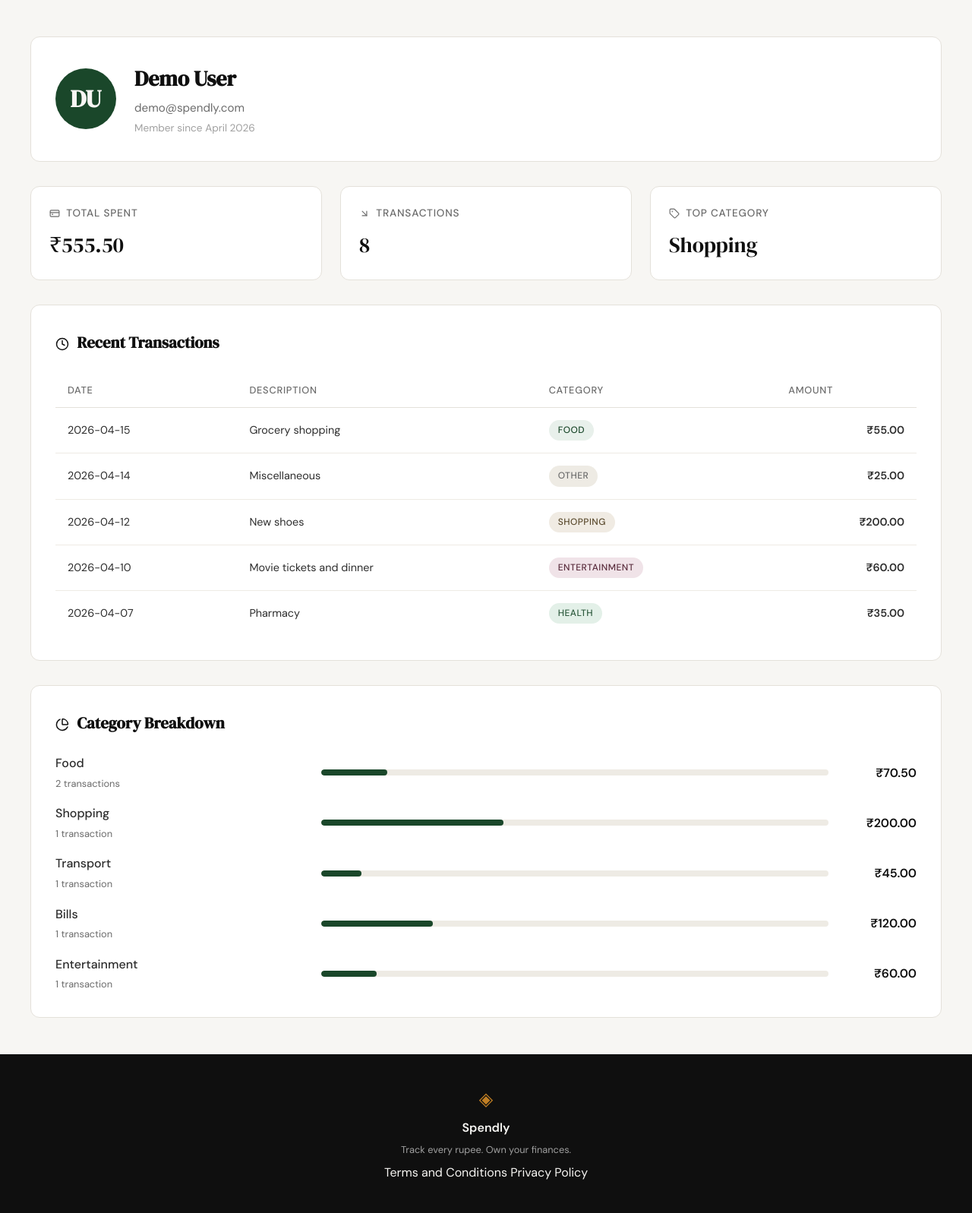
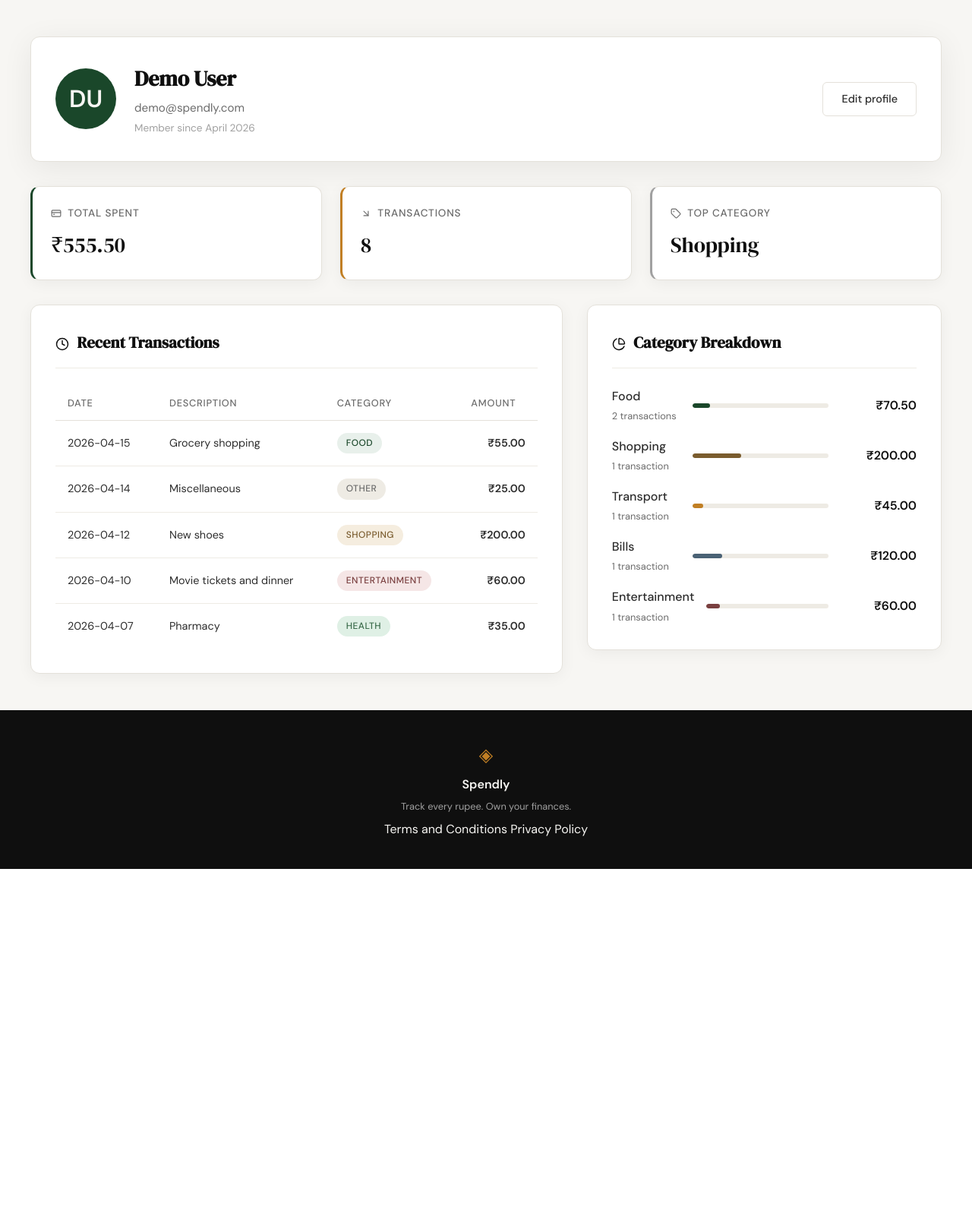
Before and after one commit to Aaslan01/Spendly, a Flask app: page /profile in a window 1280 px wide. Shown: the part 61-1658 px from the top of the page at 76% size. After the commit the page ends 1205 px from the top, so only its background shows below. Run offline with Flask 3, Linux system fonts and the light colour scheme; the visitor is signed in with stand-in values (Sample User, id 1).

Commit message:
Upated the designe and Flash Messages logic

```diff
--- a/app.py
+++ b/app.py
@@ -31,21 +31,21 @@
 
         # Validation: check for empty fields
         if not name or not email or not password or not confirm_password:
-            flash("All fields are required")
+            flash("All fields are required", "error")
             return render_template("register.html", name=name, email=email)
 
         # Validation: passwords must match
         if password != confirm_password:
-            flash("Passwords do not match")
+            flash("Passwords do not match", "error")
             return render_template("register.html", name=name, email=email)
 
         # Try to create user
         try:
             create_user(name, email, password)
-            flash("Account created successfully! Please log in.")
+            flash("Account created successfully! Please log in.", "success")
             return redirect(url_for("login"))
         except sqlite3.IntegrityError:
-            flash("Email already registered")
+            flash("Email already registered", "error")
             return render_template("register.html", name=name, email=email)
 
     return render_template("register.html")
@@ -61,17 +61,17 @@
 
         # Validation: check for empty fields
         if not email or not password:
-            flash("All fields are required")
+            flash("All fields are required", "error")
             return render_template("login.html")
 
         # Fetch user and verify password
         user = get_user_by_email(email)
         if user and check_password_hash(user["password_hash"], password):
             session["user_id"] = user["id"]
-            flash("Welcome back!")
+            flash("Welcome back!", "success")
             return redirect(url_for("landing"))
         else:
-            flash("Invalid email or password.")
+            flash("Invalid email or password.", "error")
             return render_template("login.html")
 
     return render_template("login.html")
@@ -94,7 +94,7 @@
 @app.route("/logout")
 def logout():
     session.clear()
-    flash("You have been logged out")
+    flash("You have been logged out", "info")
     return redirect(url_for("landing"))
 
 
--- a/static/css/style.css
+++ b/static/css/style.css
@@ -14,6 +14,14 @@
     --accent-light: #e8f0eb;
     --accent-2: #c17f24;
     --accent-2-light: #fdf3e3;
+    --cat-bills: #4a6275;
+    --cat-bills-light: #e6ecf0;
+    --cat-health: #3a6b4a;
+    --cat-health-light: #dff0e5;
+    --cat-entertainment: #7a4040;
+    --cat-entertainment-light: #f5e6e6;
+    --cat-shopping: #7a5c2e;
+    --cat-shopping-light: #f5eddf;
     --danger: #c0392b;
     --danger-light: #fdecea;
     --border: #e4e1da;
@@ -591,12 +656,29 @@
     border: 1px solid var(--border);
     border-radius: var(--radius-md);
     padding: 2rem;
+    box-shadow: 0 4px 20px rgba(0, 0, 0, 0.05);
 }
 
 .profile-header {
     display: flex;
     align-items: center;
     gap: 1.5rem;
+}
+
+.profile-card.profile-header {
+    box-shadow: 0 8px 40px rgba(0, 0, 0, 0.07);
+}
+
+.profile-edit-btn {
+    margin-left: auto;
+    flex-shrink: 0;
+}
+
+@media (max-width: 900px) {
+    .profile-edit-btn {
+        margin-left: 0;
+        align-self: center;
+    }
 }
 
 .profile-avatar {
@@ -610,7 +692,7 @@
     justify-content: center;
     font-size: 2rem;
     font-weight: 600;
-    font-family: var(--font-display);
+    font-family: var(--font-body);
 }
 
 .profile-info {
@@ -652,12 +734,17 @@
 .stat-card {
     background: var(--paper-card);
     border: 1px solid var(--border);
+    border-left: 3px solid var(--accent);
     border-radius: var(--radius-md);
     padding: 1.5rem;
     display: flex;
     flex-direction: column;
     gap: 0.5rem;
+    box-shadow: 0 4px 20px rgba(0, 0, 0, 0.05);
 }
+
+.stats-row .stat-card:nth-child(2) { border-left-color: var(--accent-2); }
+.stats-row .stat-card:nth-child(3) { border-left-color: var(--ink-faint); }
 
 .stat-label {
     font-size: 0.85rem;
@@ -674,12 +761,28 @@
     font-variant-numeric: tabular-nums;
 }
 
+/* Bottom two-column grid */
+.profile-bottom-grid {
+    display: grid;
+    grid-template-columns: 3fr 2fr;
+    gap: 2rem;
+    align-items: start;
+}
+
+@media (max-width: 900px) {
+    .profile-bottom-grid {
+        grid-template-columns: 1fr;
+    }
+}
+
 /* Section Title */
 .section-title {
     font-family: var(--font-display);
     font-size: 1.3rem;
     color: var(--ink);
     margin: 0 0 1.5rem 0;
+    padding-bottom: 1rem;
+    border-bottom: 1px solid var(--border-soft);
 }
 
 /* Transactions Table */
@@ -742,10 +845,10 @@
 
 .category-food { background: var(--accent-light); color: var(--accent); }
 .category-transport { background: var(--accent-2-light); color: var(--accent-2); }
-.category-bills { background: #e3e8f0; color: #4a5568; }
-.category-health { background: #e3f0e8; color: #2d5a3d; }
-.category-entertainment { background: #f0e3e8; color: #5a2d3d; }
-.category-shopping { background: #f0ebe3; color: #5a4a2d; }
+.category-bills { background: var(--cat-bills-light); color: var(--cat-bills); }
+.category-health { background: var(--cat-health-light); color: var(--cat-health); }
+.category-entertainment { background: var(--cat-entertainment-light); color: var(--cat-entertainment); }
+.category-shopping { background: var(--cat-shopping-light); color: var(--cat-shopping); }
 .category-other { background: var(--border-soft); color: var(--ink-muted); }
 
 /* Category Breakdown */
@@ -779,7 +882,7 @@
 }
 
 .category-bar-track {
-    height: 8px;
+    height: 6px;
     background: var(--border-soft);
     border-radius: 999px;
     overflow: hidden;
@@ -791,6 +894,14 @@
     border-radius: 999px;
     transition: width 0.3s ease;
 }
+
+.category-bar--food          { background: var(--accent); }
+.category-bar--transport     { background: var(--accent-2); }
+.category-bar--bills         { background: var(--cat-bills); }
+.category-bar--health        { background: var(--cat-health); }
+.category-bar--entertainment { background: var(--cat-entertainment); }
+.category-bar--shopping      { background: var(--cat-shopping); }
+.category-bar--other         { background: var(--ink-faint); }
 
 .category-total {
     font-weight: 600;
--- a/static/js/main.js
+++ b/static/js/main.js
@@ -2,4 +2,9 @@
 
 document.addEventListener('DOMContentLoaded', () => {
     if (typeof lucide !== 'undefined') lucide.createIcons();
+
+    // Remove toasts from DOM after their animation finishes (2.3s in + 0.4s out)
+    document.querySelectorAll('.toast').forEach(toast => {
+        setTimeout(() => toast.remove(), 2700);
+    });
 });
--- a/templates/profile.html
+++ b/templates/profile.html
@@ -14,6 +14,7 @@
                 <p class="profile-email">{{ user.email }}</p>
                 <p class="profile-member">Member since {{ user.member_since }}</p>
             </div>
+            <a href="#" class="btn-ghost profile-edit-btn">Edit profile</a>
         </div>
 
         <!-- Summary Stats -->
@@ -31,6 +32,9 @@
                 <span class="stat-value">{{ summary.top_category }}</span>
             </div>
         </div>
+
+        <!-- Transactions + Breakdown side by side -->
+        <div class="profile-bottom-grid">
 
             <!-- Transaction History -->
             <div class="profile-card">
@@ -68,7 +72,7 @@
                             <span class="category-count">{{ cat.count }} transaction{% if cat.count != 1 %}s{% endif %}</span>
                         </div>
                         <div class="category-bar-track">
-                        <div class="category-bar" style="width: {{ (cat.total / summary.total_spent * 100)|round|int }}%"></div>
+                            <div class="category-bar category-bar--{{ cat.name|lower }}" style="width: {{ (cat.total / summary.total_spent * 100)|round|int }}%"></div>
                         </div>
                         <span class="category-total">₹{{ "%.2f"|format(cat.total) }}</span>
                     </div>
@@ -77,5 +81,7 @@
             </div>
 
         </div>
+
+    </div>
 </section>
 {% endblock %}
```
Also changed, not shown: other parts of static/css/style.css (+57 -0 lines), templates/base.html (+26 -5 lines). Lines whose indentation alone changed are shown as unchanged.
